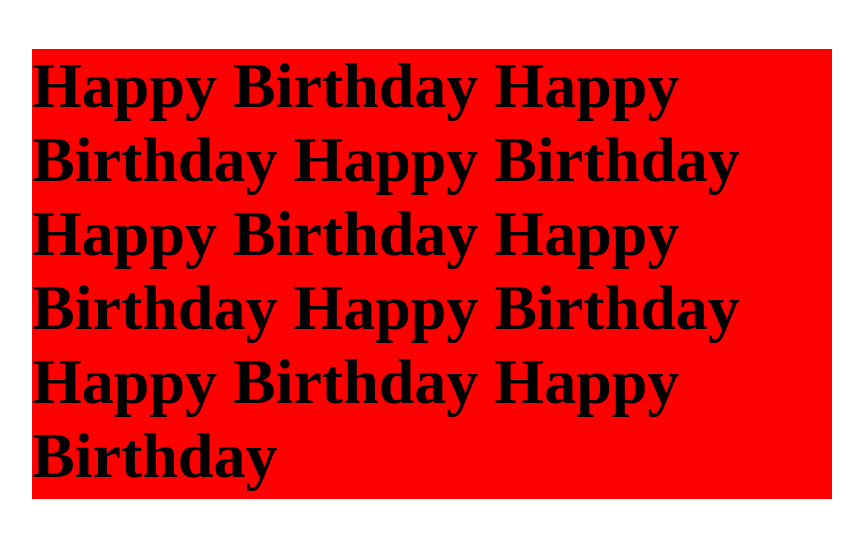
After one commit to chaudh19/heroku-django-quickstart, a Django app: page /main/aspect in a window 1280 px wide. The commit adds this page. Shown: the top 540 px of the page, without its empty margins (208-1071 px from the left). Run offline with Django 3.2, Linux system fonts and the light colour scheme; parts of the project's set-up code (start-up, migrations or seed data) failed here and were passed over.

Commit message:
slide aspect ratio figured out

```diff
--- /dev/null
+++ b/main/templates/main/aspect.html
@@ -0,0 +1,47 @@
+<style>
+
+.aspect-ratio-box-outer {
+  max-width: 800px;
+  margin: 0 auto;
+  padding: 20px;
+}
+
+.aspect-ratio-box {
+  height: 0;
+  padding-top: 56.25%;
+  background: red;
+  position: relative;
+}
+.aspect-ratio-box-inner {
+  position: absolute;
+  top: 0;
+  left: 0;
+  width: 100%;
+  height: 100%;
+  overflow: hidden;
+}
+.flexbox-centering {
+  height: 100%;
+  font-size: 5vw;
+}
+</style>
+
+<!-- <div class="aspect-ratio-box"></div> -->
+<div class="aspect-ratio-box-outer">
+<h1 class="aspect-ratio-box">
+  <div class="aspect-ratio-box-inner">
+    <div class="flexbox-centering">
+      <!-- <div class="viewport-sizing"> -->
+        Happy Birthday
+        Happy Birthday
+        Happy Birthday
+        Happy Birthday
+        Happy Birthday
+        Happy Birthday
+        Happy Birthday
+        Happy Birthday
+      <!-- </div> -->
+    </div>
+  </div>
+</h1>
+</div>
--- a/main/urls.py
+++ b/main/urls.py
@@ -7,6 +7,8 @@ urlpatterns = [
     path('lookup', views.lookup, name='lookup'),
     path('wireframe1', views.wireframe1, name='wireframe1'),
     path('wireframe2', views.wireframe2, name='wireframe2'),
+    path('svg', views.svg, name='svg'),
+    path('aspect', views.aspect, name='aspect'),
     path('render_page/<int:lesson_id>/', views.render_intro, name='render_intro'),
     path('render_page/<int:lesson_id>/<int:page_id>/', views.render_slideshow, name='render_slideshow'),
 ]
--- a/main/views.py
+++ b/main/views.py
@@ -27,6 +27,13 @@ def wireframe1(request):
 def wireframe2(request):
 	# arr = [1,1,1,1,1,1];
 	return render(request, 'main/wireframe2.html', { })
+
+def svg(request):
+	return render(request, 'main/svg.html', { })
+
+def aspect(request):
+	return render(request, 'main/aspect.html', { })
+
 
 
 
```
Also changed, not shown: main/templates/main/0_base.html (+39 -14 lines), main/templates/main/1b_slideshow.html (+22 -1 lines), main/templates/main/slides/lesson_1/1.html (+8 -2 lines), main/templates/main/slides/lesson_1/2.html (+19 -2 lines), main/templates/main/svg.html (added, +20 -0 lines).
